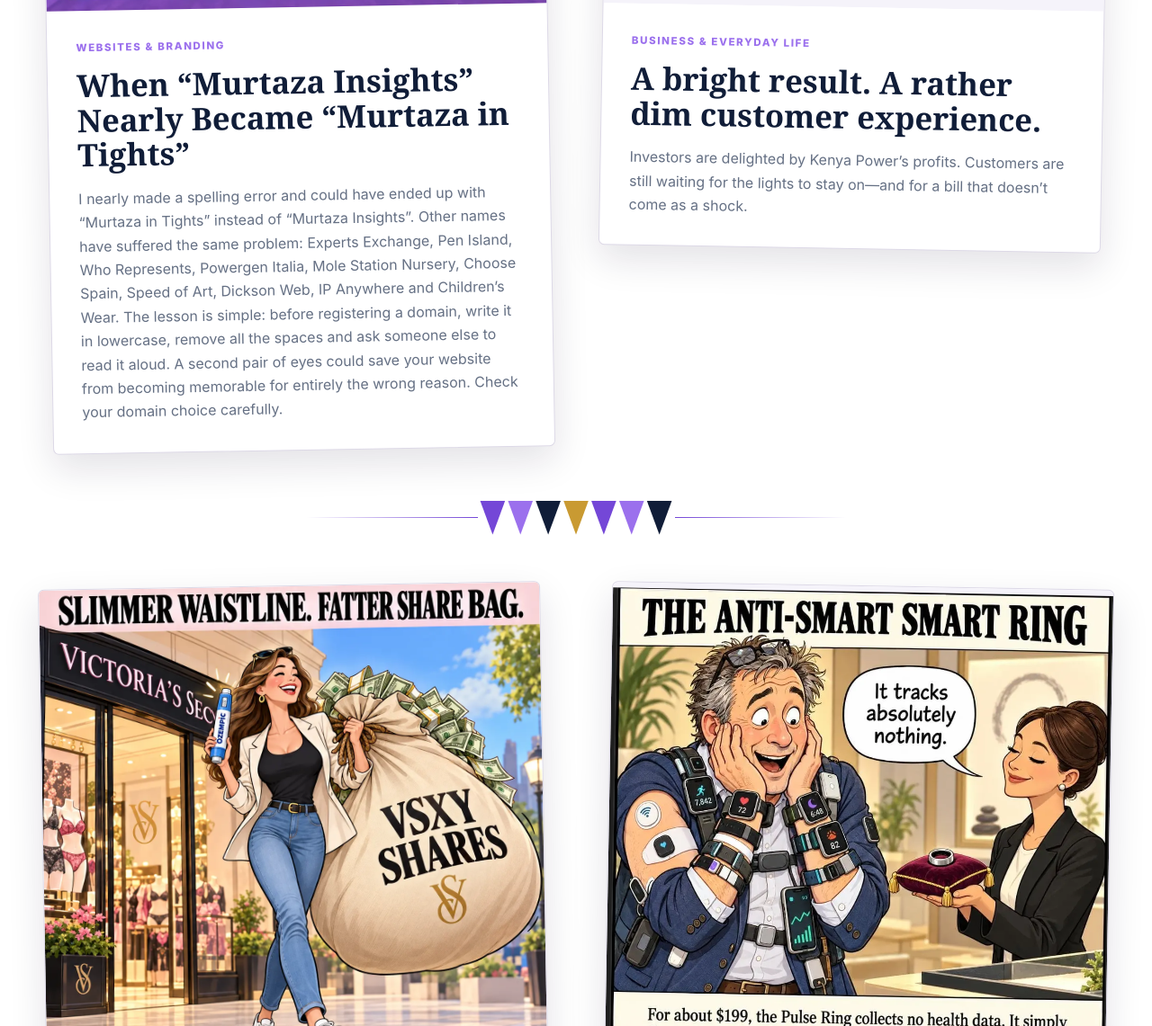
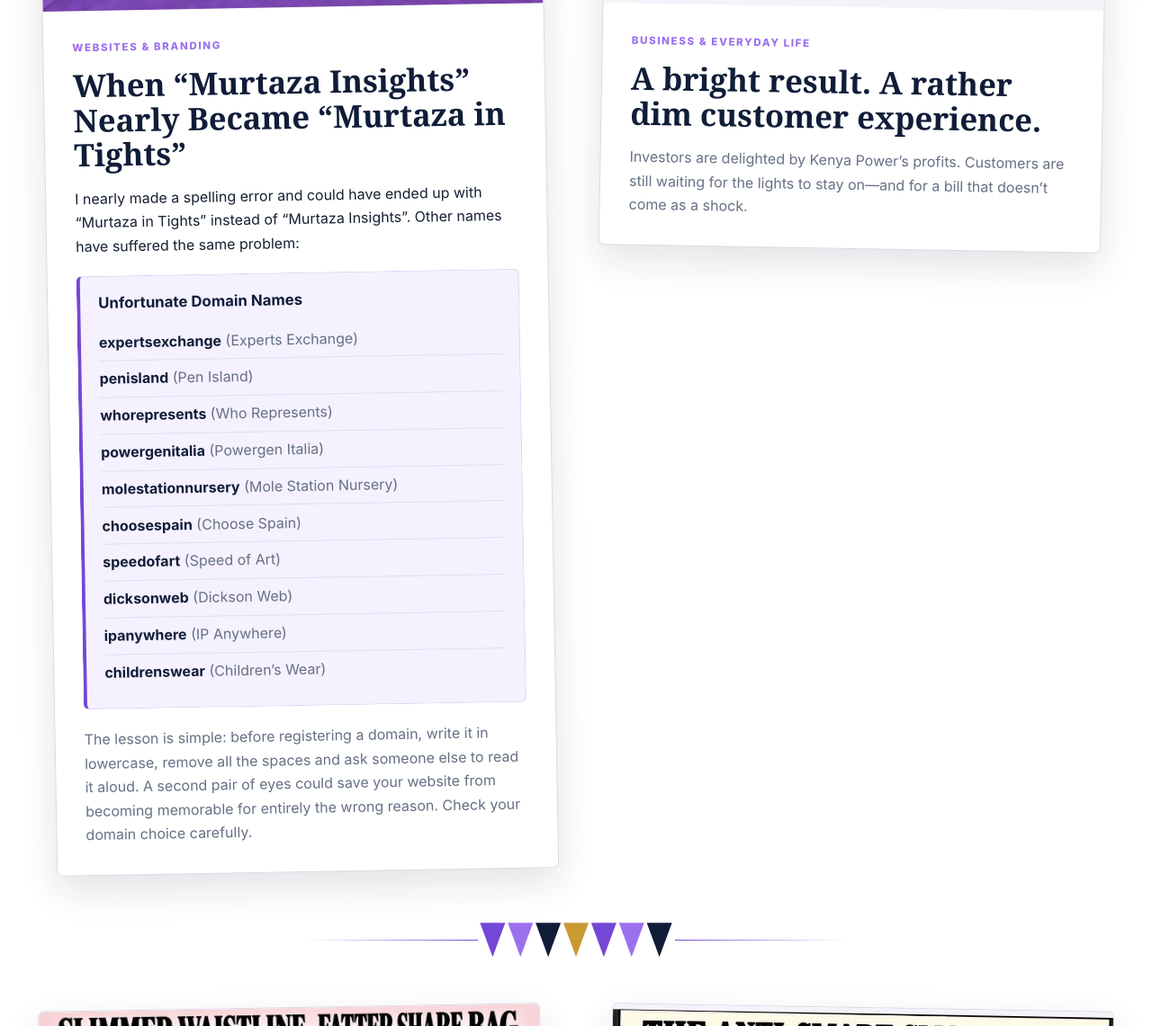
Before and after one commit to saeedtaz2003-commits/murtaza-saeed-website, an Astro site: page /the-lighter-side in a window 1280 px wide. Shown: the part 1196-2337 px from the top of the page at 90% size. Built offline with nearby package versions, Linux system fonts and the light colour scheme; Astro itself is replaced by a stand-in of ours; a web font is replaced by a local one.

Commit message:
Highlight unfortunate domain names list

```diff
--- a/src/pages/the-lighter-side.astro
+++ b/src/pages/the-lighter-side.astro
@@ -7,7 +7,20 @@
     title: 'When “Murtaza Insights” Nearly Became “Murtaza in Tights”',
     image: '/images/murtaza-insights-domain-name-mistake.webp',
     alt: 'Cartoon of Murtaza Saeed wearing a business jacket and tie with bright floral tights, surrounded by examples of unfortunately worded domain names.',
-    copy: 'I nearly made a spelling error and could have ended up with “Murtaza in Tights” instead of “Murtaza Insights”. Other names have suffered the same problem: Experts Exchange, Pen Island, Who Represents, Powergen Italia, Mole Station Nursery, Choose Spain, Speed of Art, Dickson Web, IP Anywhere and Children’s Wear. The lesson is simple: before registering a domain, write it in lowercase, remove all the spaces and ask someone else to read it aloud. A second pair of eyes could save your website from becoming memorable for entirely the wrong reason. Check your domain choice carefully.'
+    copy: 'I nearly made a spelling error and could have ended up with “Murtaza in Tights” instead of “Murtaza Insights”. Other names have suffered the same problem:',
+    domains: [
+      ['expertsexchange', 'Experts Exchange'],
+      ['penisland', 'Pen Island'],
+      ['whorepresents', 'Who Represents'],
+      ['powergenitalia', 'Powergen Italia'],
+      ['molestationnursery', 'Mole Station Nursery'],
+      ['choosespain', 'Choose Spain'],
+      ['speedofart', 'Speed of Art'],
+      ['dicksonweb', 'Dickson Web'],
+      ['ipanywhere', 'IP Anywhere'],
+      ['childrenswear', 'Children’s Wear']
+    ],
+    closing: 'The lesson is simple: before registering a domain, write it in lowercase, remove all the spaces and ask someone else to read it aloud. A second pair of eyes could save your website from becoming memorable for entirely the wrong reason. Check your domain choice carefully.'
   },
   {
     category: 'Business & Everyday Life',
@@ -65,6 +78,17 @@
             <p class="eyebrow">{item.category}</p>
             <h2>{item.title}</h2>
             <p>{item.copy}</p>
+            {item.domains && (
+              <section class="domain-name-list" aria-labelledby="domain-list-title">
+                <h3 id="domain-list-title">Unfortunate Domain Names</h3>
+                <ul>
+                  {item.domains.map(([domain, meaning]) => (
+                    <li><strong>{domain}</strong> <span>({meaning})</span></li>
+                  ))}
+                </ul>
+              </section>
+            )}
+            {item.closing && <p>{item.closing}</p>}
           </div>
         </article>
         {index === 1 && (
--- a/src/styles/global.css
+++ b/src/styles/global.css
@@ -412,6 +412,37 @@
 .lighter-copy > p:last-child {
   color: var(--muted);
   margin-bottom: 0;
+}
+.domain-name-list {
+  margin: 1.25rem 0;
+  padding: 1.25rem;
+  background: #f5f1ff;
+  border: 1px solid #dfd4f2;
+  border-left: 4px solid var(--purple);
+  border-radius: 0.4rem;
+}
+.domain-name-list h3 {
+  margin-bottom: 0.9rem;
+  font-family: Inter, Arial, sans-serif;
+  font-size: 1.05rem;
+}
+.domain-name-list ul {
+  margin: 0;
+  padding: 0;
+  list-style: none;
+}
+.domain-name-list li {
+  padding: 0.52rem 0;
+  border-bottom: 1px solid #e5dcf3;
+  color: var(--muted);
+  line-height: 1.45;
+}
+.domain-name-list li:last-child {
+  border-bottom: 0;
+}
+.domain-name-list strong {
+  color: var(--navy);
+  font-weight: 750;
 }
 .page-head {
   padding: 6rem 0 3.5rem;
```
